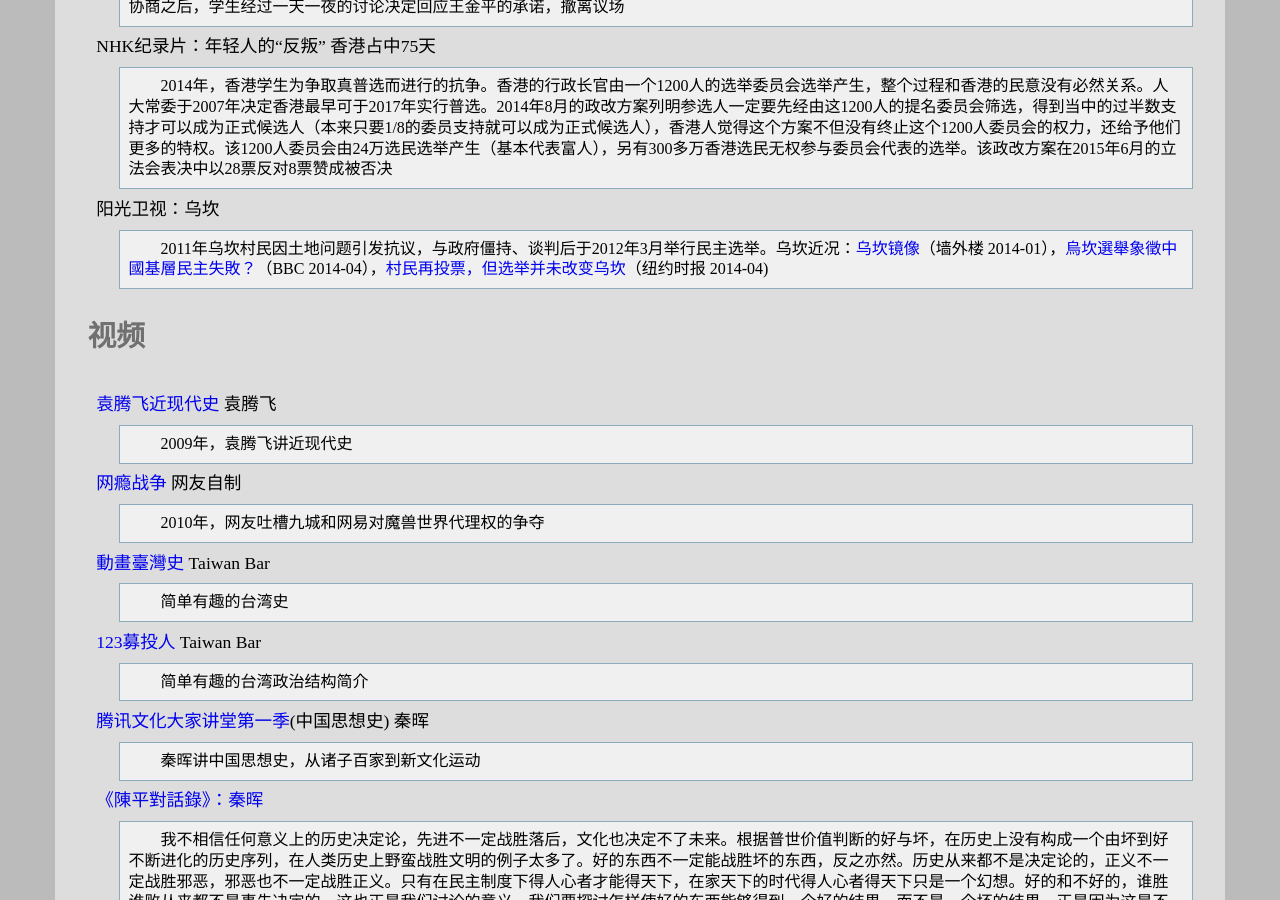
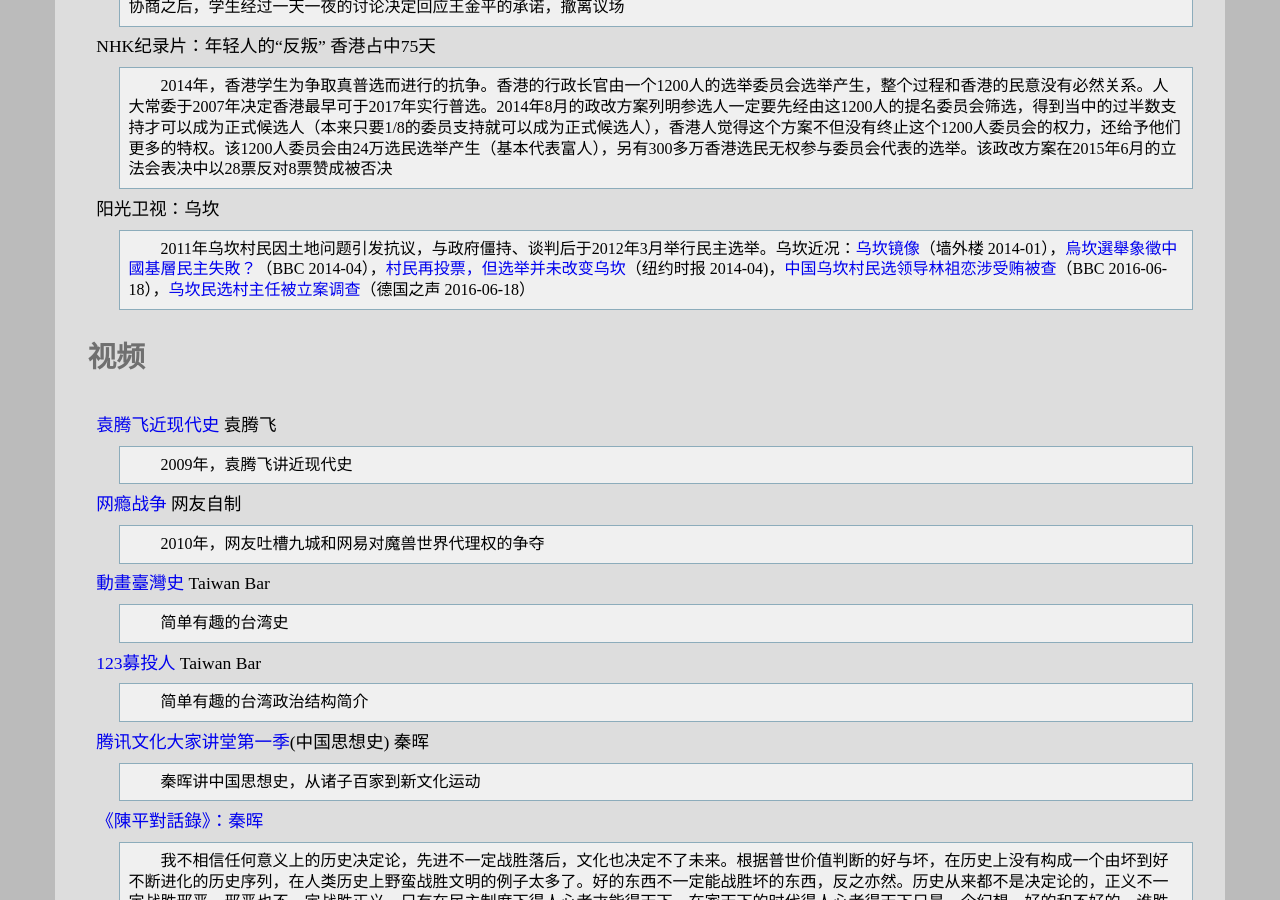
Before and after one commit to leiqin/leiqin.github.io, a Jekyll site: the page built from shoucang/history.markdown, in a window 1280 px wide and 900 px high, scrolled down 5613 px. Built offline with Jekyll 4.4.1, drawn with Linux system fonts in a browser that asks for light colours.

Commit message:
* 添加以史为镜 乌坎近况

```diff
--- a/shoucang/history.markdown
+++ b/shoucang/history.markdown
@@ -130,7 +130,7 @@ NHK纪录片：年轻人的“反叛” 香港占中75天
 :	2014年，香港学生为争取真普选而进行的抗争。香港的行政长官由一个1200人的选举委员会选举产生，整个过程和香港的民意没有必然关系。人大常委于2007年决定香港最早可于2017年实行普选。2014年8月的政改方案列明参选人一定要先经由这1200人的提名委员会筛选，得到当中的过半数支持才可以成为正式候选人（本来只要1/8的委员支持就可以成为正式候选人），香港人觉得这个方案不但没有终止这个1200人委员会的权力，还给予他们更多的特权。该1200人委员会由24万选民选举产生（基本代表富人），另有300多万香港选民无权参与委员会代表的选举。该政改方案在2015年6月的立法会表决中以28票反对8票赞成被否决
 
 阳光卫视：乌坎
-:	2011年乌坎村民因土地问题引发抗议，与政府僵持、谈判后于2012年3月举行民主选举。乌坎近况：[乌坎镜像](http://www.letscorp.net/archives/60860)（墙外楼 2014-01），[烏坎選舉象徵中國基層民主失敗？](http://www.bbc.com/zhongwen/trad/china/2014/04/140401_wukan_election)（BBC 2014-04），[村民再投票，但选举并未改变乌坎](http://cn.nytimes.com/china/20140402/c02wukan/)（纽约时报 2014-04)
+:	2011年乌坎村民因土地问题引发抗议，与政府僵持、谈判后于2012年3月举行民主选举。乌坎近况：[乌坎镜像](http://www.letscorp.net/archives/60860)（墙外楼 2014-01），[烏坎選舉象徵中國基層民主失敗？](http://www.bbc.com/zhongwen/trad/china/2014/04/140401_wukan_election)（BBC 2014-04），[村民再投票，但选举并未改变乌坎](http://cn.nytimes.com/china/20140402/c02wukan/)（纽约时报 2014-04)，[中国乌坎村民选领导林祖恋涉受贿被查](http://www.bbc.com/zhongwen/simp/china/2016/06/160618_china_wukan_revolt_leader_investigated)（BBC 2016-06-18），[乌坎民选村主任被立案调查](http://www.dw.com/zh/%E4%B9%8C%E5%9D%8E%E6%B0%91%E9%80%89%E6%9D%91%E4%B8%BB%E4%BB%BB%E8%A2%AB%E7%AB%8B%E6%A1%88%E8%B0%83%E6%9F%A5/a-19339656)（德国之声 2016-06-18）
 
 ### 视频
 
```
